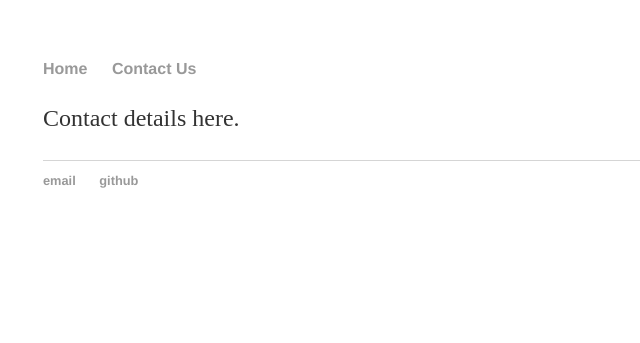
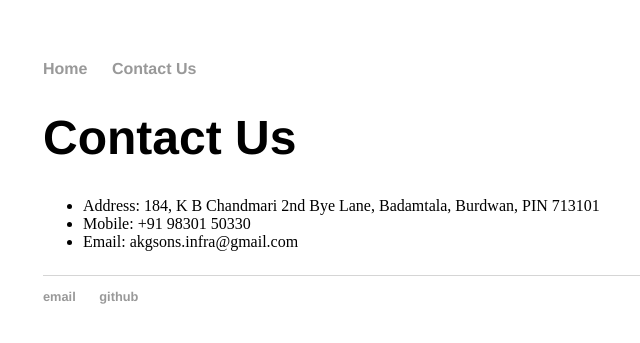
Before and after one commit to akgsons/infra, a Jekyll site: the page built from contact/index.html, in a window 1280 px wide. Shown: the top 343 px of the page, without its empty margins (149-789 px from the left). Built offline with Jekyll 4.4.1, drawn with Linux system fonts in a browser that asks for light colours.

Commit message:
Formatting

```diff
--- a/contact/index.html
+++ b/contact/index.html
@@ -3,5 +3,12 @@ layout: default
 title: Contact Us
 ---
 <div class="blurb">
-	<p>Contact details here.</p>
+	<h1>Contact Us</h1>
+	<p>
+		<ul>
+			<li>Address: 184, K B Chandmari 2nd Bye Lane, Badamtala, Burdwan, PIN 713101</li>
+			<li>Mobile: +91 98301 50330</li>
+			<li>Email: akgsons.infra@gmail.com</li>
+		</ul>
+	</p>
 </div>
--- a/index.html
+++ b/index.html
@@ -3,6 +3,6 @@ layout: default
 title: Home
 ---
 <div class="blurb">
-	<h1>Hi there, This is the official website of {{ site.name }}!</h1>
-	<p>Govt contractor, since 1974.</p>
+	<h1>About</h1>
+	<p>This is the official website of {{ site.name }}. Govt contractor, since 1974.</p>
 </div>
```
